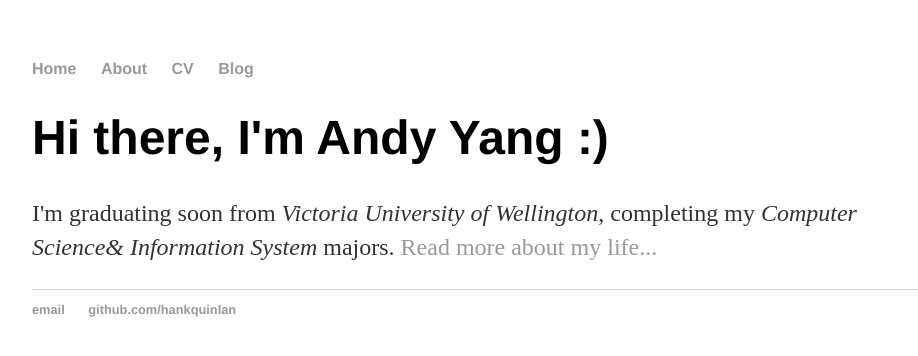
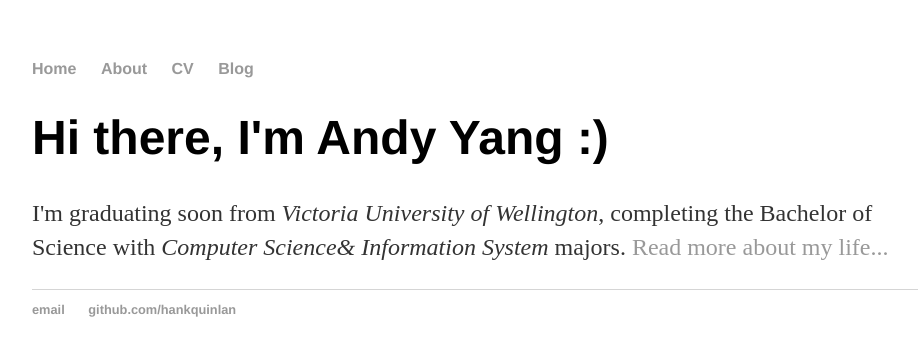
Before and after one commit to AndyYang84/AndyYang84, a Jekyll site: the page built from index.html, in a window 1280 px wide. Shown: the top 356 px of the page, without its empty margins (160-1078 px from the left). Built offline with Jekyll 4.4.1, drawn with Linux system fonts in a browser that asks for light colours.

Commit message:
Update index.html

```diff
--- a/index.html
+++ b/index.html
@@ -4,6 +4,6 @@ title: Andy's repository
 ---
 <div class="blurb">
 	<h1>Hi there, I'm Andy Yang :)</h1>
-	<p>I'm graduating soon from <em>Victoria University of Wellington</em>, completing my <em>Computer Science& Information System</em>
+	<p>I'm graduating soon from <em>Victoria University of Wellington</em>, completing the Bachelor of Science with <em>Computer Science& Information System</em>
 		majors. <a href="/about">Read more about my life...</a></p>
 </div><!-- /.blurb -->
```
